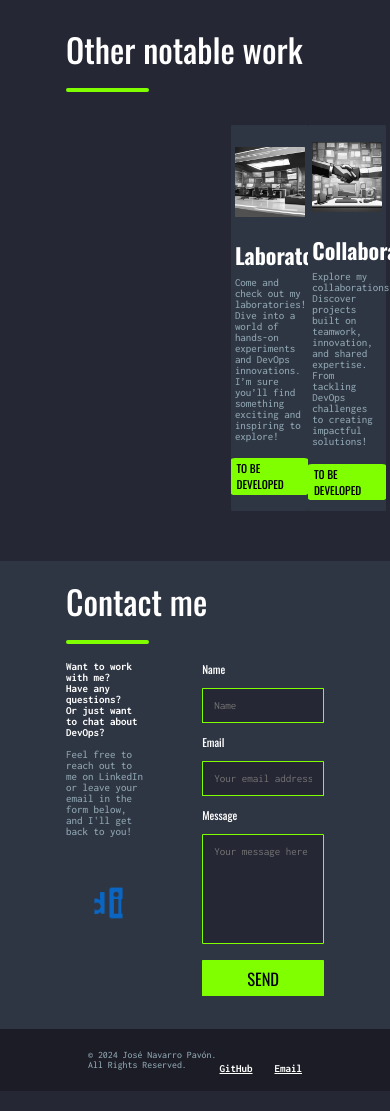
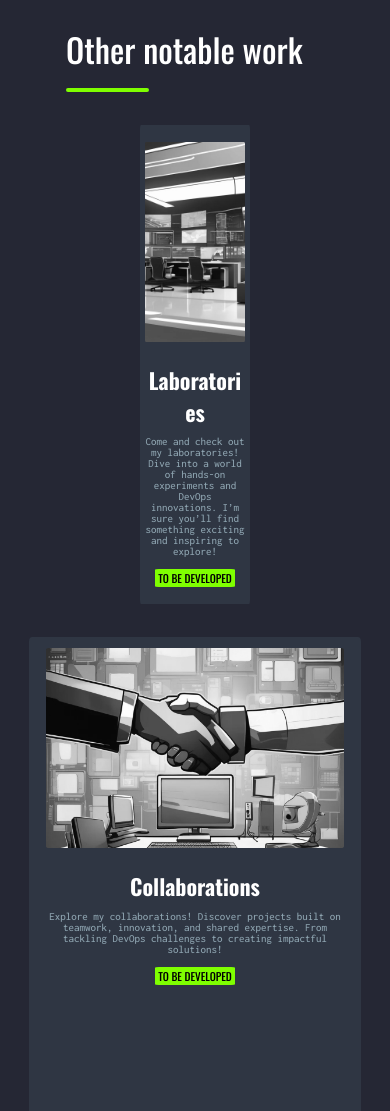
Before and after one commit to LiReXz/JoseNav, a plain HTML site: page en/index.html in a window 390 px wide. Shown: the part 2980-4091 px from the top of the page. Drawn offline with nearby package versions, Linux system fonts and the light colour scheme.

Commit message:
other notable work finished

```diff
--- a/css/styles-home.css
+++ b/css/styles-home.css
@@ -19,6 +19,42 @@
   width: 30rem;
   object-fit: cover;
   z-index: 1;
+} .other-notable-work-labs-container {
+  display: flex;
+  flex-direction: column; /* Asegura que los hijos se apilen verticalmente */
+  align-items: center;    /* Centra horizontalmente los hijos */
+  justify-content: flex-start; /* Alinea desde arriba para control manual */
+  width: 30%;
+  min-height: 400px; /* Base height, will be adjusted by JavaScript */
+  background-color: #2f3643;
+  padding-top: 1.5rem;
+  border-radius: 1%;
+  position: relative; /* Necesario para aplicar el efecto de desplazamiento */
+  transition: transform 0.3s ease; /* Transición para el desplazamiento */
+}
+
+/* Responsive adjustments */
+@media (max-width: 1200px) {
+  .other-notable-work-labs-container {
+    width: 35%;
+    min-height: 350px;
+  }
+}
+
+@media (max-width: 768px) {
+  .other-notable-work-labs-container {
+    width: 45%;
+    min-height: 300px;
+    padding-top: 1rem;
+  }
+}
+
+@media (max-width: 480px) {
+  .other-notable-work-labs-container {
+    width: 90%;
+    min-height: 280px;
+    margin-bottom: 1.5rem;
+  }
 }
 .logo-line {
   margin-top: 1.25rem;
@@ -347,10 +383,37 @@
 .other-notable-work-mix {
   display: flex;
   align-items: stretch;
-  justify-content: space-between;
-  gap: 0rem;
+  justify-content: center; /* Centrar los contenedores */
+  gap: 3rem; /* Gap visible entre contenedores centrados */
   margin-left: 6rem;
   margin-right: 6rem;
+}
+
+/* Responsive adjustments for container layout */
+@media (max-width: 1200px) {
+  .other-notable-work-mix {
+    gap: 2rem;
+    margin-left: 4rem;
+    margin-right: 4rem;
+  }
+}
+
+@media (max-width: 768px) {
+  .other-notable-work-mix {
+    gap: 1.5rem;
+    margin-left: 2rem;
+    margin-right: 2rem;
+  }
+}
+
+@media (max-width: 480px) {
+  .other-notable-work-mix {
+    flex-direction: column;
+    align-items: center;
+    gap: 1.5rem;
+    margin-left: 1rem;
+    margin-right: 1rem;
+  }
 }
 .other-notable-work-mix footer{
   margin-bottom: 1rem;
@@ -372,9 +435,9 @@
   display: flex;
   flex-direction: column; /* Asegura que los hijos se apilen verticalmente */
   align-items: center;    /* Centra horizontalmente los hijos */
-  justify-content: center; /* Centra verticalmente si el contenedor tiene más altura */
-  margin-left: 15rem;         /* Centra el contenedor en su padre */
+  justify-content: flex-start; /* Alinea desde arriba para control manual */
   width: 30%;
+  height: 450px; /* Reducida la altura para compensar el espaciado anterior */
   background-color: #2f3643;
   padding-top: 1.5rem;
   border-radius: 1%;
@@ -385,9 +448,12 @@
   transform: translateY(-1rem); /* Mueve el contenedor hacia arriba al pasar el ratón */
   cursor: pointer;
   background-color: #424657; /* Nuevo color de fondo al pasar el ratón */
+  box-shadow: 0 0 20px rgba(127, 255, 0, 0.8); /* Green glow border effect */
 }
 .other-notable-work-labs-image {
   width: 90%;
+  height: 200px; /* Fixed height for alignment */
+  object-fit: cover; /* Maintain aspect ratio while filling the space */
   border-radius: 1%;
   filter: grayscale(100%); /* Blanco y negro por defecto */
   transition: filter 0.3s ease; /* Transición para la restauración del color */
@@ -397,35 +463,76 @@
 }
  .other-notable-work-labs-text {
   width: 90%;
-  padding-bottom: 1.5rem;
   color: #8da3af;
+  text-align: center; /* Center the text */
+  display: flex;
+  flex-direction: column;
+  margin-bottom: 0; /* Eliminado margen inferior del contenedor de texto */
+ }
+
+ /* Reset margins for text content */
+ .other-notable-work-labs-text p,
+ .other-notable-work-collaborations-text p {
+  margin: 0;
+  padding: 0;
  }
  .other-notable-work-labs-text h3 {
   font-family: 'Oswald';
   font-size: 2rem;
-  margin-bottom: 0.5rem;
+  margin-bottom: 0.8rem; /* Aumentado más el margen entre título y texto */
   color: #ffffff;
+  text-align: center; /* Center the title */
+  word-wrap: break-word;
+  overflow-wrap: break-word;
+  hyphens: auto;
  }
  .other-notable-work-collaborations-container {
   display: flex;
   flex-direction: column;
   align-items: center;
-  justify-content: center;
-  margin-right: 15rem;
+  justify-content: flex-start; /* Alinea desde arriba para control manual */
   width: 30%;
+  min-height: 400px; /* Base height, will be adjusted by JavaScript */
   background-color: #2f3643;
   padding-top: 1.5rem;
   border-radius: 1%;
   position: relative; /* Necesario para aplicar el efecto de desplazamiento */
   transition: transform 0.3s ease; /* Transición para el desplazamiento */
 }
+
+/* Responsive adjustments */
+@media (max-width: 1200px) {
+  .other-notable-work-collaborations-container {
+    width: 35%;
+    min-height: 350px;
+  }
+}
+
+@media (max-width: 768px) {
+  .other-notable-work-collaborations-container {
+    width: 45%;
+    min-height: 300px;
+    padding-top: 1rem;
+  }
+}
+
+@media (max-width: 480px) {
+  .other-notable-work-collaborations-container {
+    width: 90%;
+    min-height: 280px;
+    margin-bottom: 1.5rem;
+  }
+}
 .other-notable-work-collaborations-container:hover {
   transform: translateY(-1rem); /* Mueve el contenedor hacia arriba al pasar el ratón */
   cursor: pointer;
   background-color: #424657; /* Nuevo color de fondo al pasar el ratón */
+  box-shadow: 0 0 20px rgba(127, 255, 0, 0.8); /* Green glow border effect */
 }
 .other-notable-work-collaborations-image {
   width: 90%;
+  height: 200px; /* Fixed height for alignment */
+  object-fit: cover; /* Maintain aspect ratio while filling the space */
   border-radius: 1%;
   filter: grayscale(100%); /* Blanco y negro por defecto */
   transition: filter 0.3s ease; /* Transición para la restauración del color */
@@ -435,15 +542,38 @@
 }
  .other-notable-work-collaborations-text {
   width: 90%;
-  padding-bottom: 1.5rem;
   color: #8da3af;
+  text-align: center; /* Center the text */
+  display: flex;
+  flex-direction: column;
+  margin-bottom: 0; /* Eliminado margen inferior del contenedor de texto */
  }
  .other-notable-work-collaborations-text h3 {
   font-family: 'Oswald';
   font-size: 2rem;
-  margin-bottom: 0.5rem;
+  margin-bottom: 0.8rem; /* Aumentado más el margen entre título y texto */
   color: #ffffff;
+  text-align: center; /* Center the title */
+  word-wrap: break-word;
+  overflow-wrap: break-word;
+  hyphens: auto;
  }
+
+/* Footer styles for dynamic responsive layout */
+.other-notable-work-mix .other-notable-work-labs-container footer,
+.other-notable-work-mix .other-notable-work-collaborations-container footer {
+  margin-top: 0; /* Will be set dynamically by JavaScript */
+  margin-bottom: 0; /* Will be set dynamically by JavaScript */
+  padding: 0.1rem !important;
+  padding-left: 0.3rem !important;
+  padding-right: 0.3rem !important;
+  color: #000000 !important;
+  background-color: #7fff00 !important;
+  border-radius: 5% !important;
+  font-family: 'Oswald' !important;
+  text-align: center !important;
+}
+
  .contact-me {
   display: flex;
   flex-direction: column;
--- a/en/index.html
+++ b/en/index.html
@@ -300,7 +300,7 @@
             <div class="other-notable-work-collaborations-container">
                 <a href="./collaborations.html"></a>
                 <img src="../media/other-notable-work-collaborations.webp" class="other-notable-work-collaborations-image">
-                <div class="other-notable-work-labs-text">
+                <div class="other-notable-work-collaborations-text">
                     <h3>Collaborations</h3>Explore my collaborations! Discover projects built on teamwork, innovation,
                     and shared expertise. From tackling DevOps challenges to creating impactful solutions!
                 </div>
@@ -356,4 +356,5 @@
     <script src="../scripts/contact-form.js"></script>
     <script src="../scripts/duration-calculator.js"></script>
     <script src="../scripts/timeline-alignment.js"></script>
+    <script src="../scripts/other-notable-work-layout.js"></script>
 </body>
--- /dev/null
+++ b/scripts/other-notable-work-layout.js
@@ -0,0 +1,119 @@
+// Other Notable Work Dynamic Layout Script
+// Automatically adjusts spacing and ensures consistent container sizes
+// with fully responsive design for all devices
+
+let isLayoutInitialized = false;
+
+function adjustOtherNotableWorkLayout(isResize = false) {
+    // Allow execution on resize, but only once per initial page load for non-resize calls
+    if (!isResize && !isLayoutInitialized) {
+        isLayoutInitialized = true;
+    } else if (!isResize && isLayoutInitialized) {
+        return;
+    }
+
+    // Add delay to ensure all elements are properly rendered
+    requestAnimationFrame(() => {
+        requestAnimationFrame(() => {
+            requestAnimationFrame(() => {
+                const containers = [
+                    {
+                        container: document.querySelector('.other-notable-work-labs-container'),
+                        textElement: document.querySelector('.other-notable-work-labs-text'),
+                        footerElement: document.querySelector('.other-notable-work-labs-container footer'),
+                        imageElement: document.querySelector('.other-notable-work-labs-container img')
+                    },
+                    {
+                        container: document.querySelector('.other-notable-work-collaborations-container'),
+                        textElement: document.querySelector('.other-notable-work-collaborations-text'),
+                        footerElement: document.querySelector('.other-notable-work-collaborations-container footer'),
+                        imageElement: document.querySelector('.other-notable-work-collaborations-container img')
+                    }
+                ];
+
+                // First pass: calculate the maximum required height to ensure consistency
+                let maxRequiredHeight = 0;
+                const containerData = [];
+
+                containers.forEach(({ container, textElement, footerElement, imageElement }) => {
+                    if (!container || !textElement || !footerElement) return;
+
+                    // Get container dimensions and padding
+                    const containerRect = container.getBoundingClientRect();
+                    const containerPaddingTop = parseFloat(getComputedStyle(container).paddingTop);
+
+                    // Calculate responsive margins based on viewport size
+                    const viewportWidth = window.innerWidth;
+                    const baseMargin = viewportWidth > 1200 ? 24 : viewportWidth > 768 ? 18 : 12;
+
+                    // Get image top margin as reference
+                    let topMarginReference = containerPaddingTop;
+                    if (imageElement) {
+                        const imageRect = imageElement.getBoundingClientRect();
+                        topMarginReference = imageRect.top - containerRect.top;
+                    }
+
+                    // Get actual content dimensions
+                    const textRect = textElement.getBoundingClientRect();
+                    const footerRect = footerElement.getBoundingClientRect();
+
+                    // Calculate positions relative to container
+                    const textBottom = textRect.bottom - containerRect.top;
+                    const footerHeight = footerRect.height;
+
+                    // Calculate responsive spacing
+                    const textToFooterGap = baseMargin;
+                    const footerToBottomMargin = Math.max(topMarginReference, baseMargin);
+
+                    // Calculate required height for this container
+                    const requiredHeight = containerPaddingTop + (textBottom - containerPaddingTop) + textToFooterGap + footerHeight + footerToBottomMargin;
+
+                    maxRequiredHeight = Math.max(maxRequiredHeight, requiredHeight);
+
+                    containerData.push({
+                        container,
+                        footerElement,
+                        textToFooterGap,
+                        footerToBottomMargin
+                    });
+                });
+
+                // Second pass: apply consistent height and margins to all containers
+                containerData.forEach(({ container, footerElement, textToFooterGap, footerToBottomMargin }) => {
+                    // Set consistent height for all containers
+                    container.style.height = `${maxRequiredHeight}px`;
+
+                    // Apply calculated margins
+                    footerElement.style.marginTop = `${textToFooterGap}px`;
+                    footerElement.style.marginBottom = `${footerToBottomMargin}px`;
+                });
+            });
+        });
+    });
+}
+
+// Run layout adjustment when DOM is ready
+document.addEventListener('DOMContentLoaded', () => {
+    // Run after a delay to ensure CSS is applied and fonts are loaded
+    setTimeout(() => adjustOtherNotableWorkLayout(false), 100);
+});
+
+// Run layout adjustment on window resize
+let layoutResizeTimeout;
+window.addEventListener('resize', () => {
+    clearTimeout(layoutResizeTimeout);
+    layoutResizeTimeout = setTimeout(() => adjustOtherNotableWorkLayout(true), 200);
+});
+
+// Run after font loading to recalculate if text dimensions change
+document.fonts.ready.then(() => {
+    setTimeout(() => adjustOtherNotableWorkLayout(true), 50);
+});
+
+// Reset flag for single-page applications
+window.addEventListener('beforeunload', () => {
+    isLayoutInitialized = false;
+});
+
+// Export function for manual triggering
+window.adjustOtherNotableWorkLayout = adjustOtherNotableWorkLayout;
```
